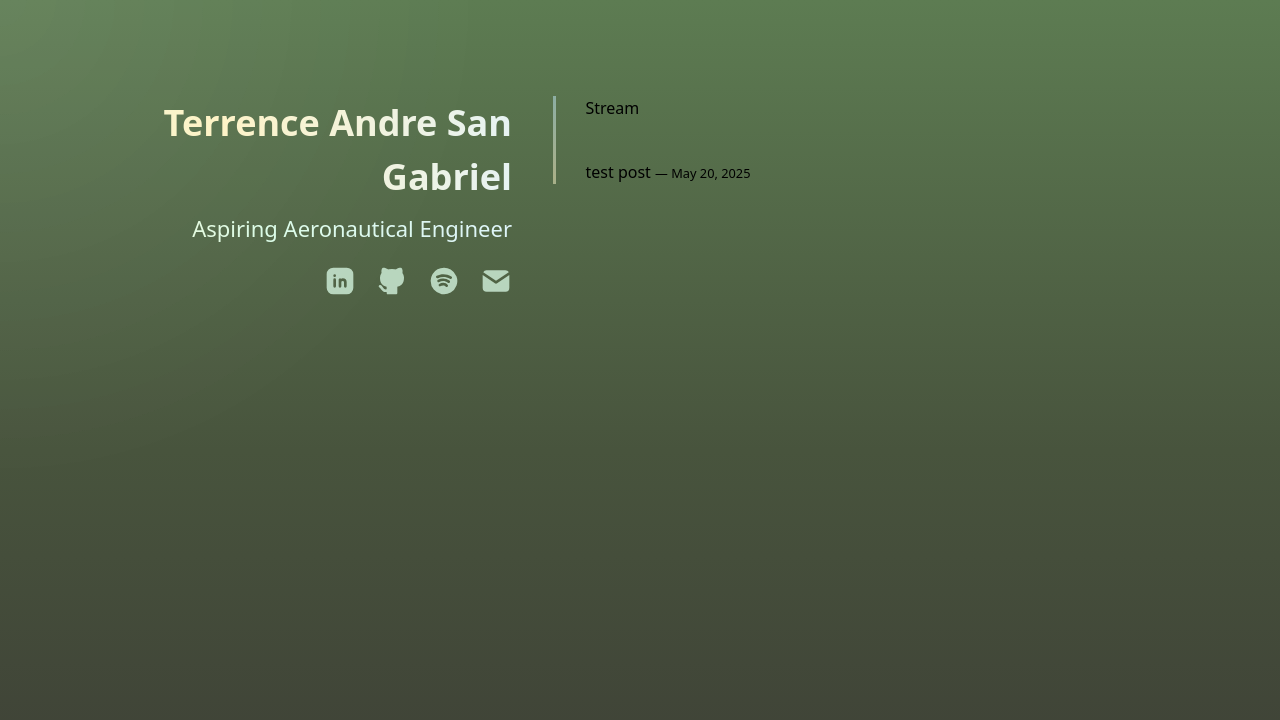
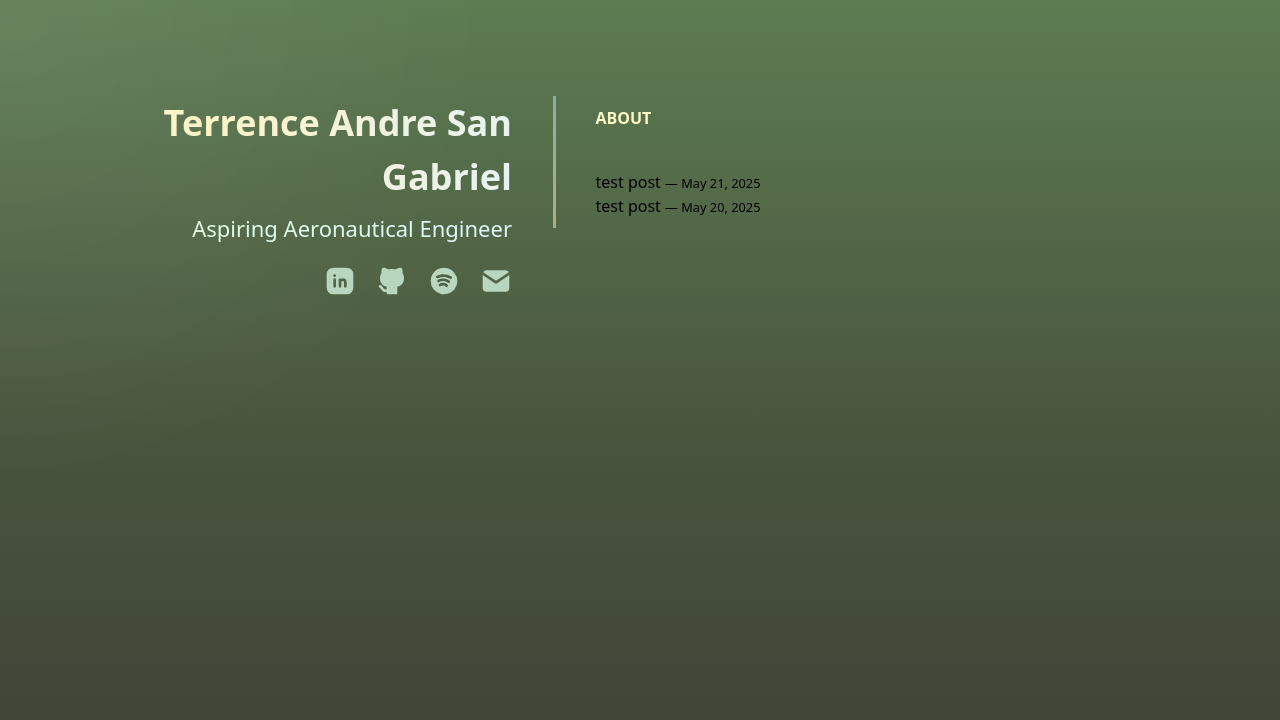
Before and after one commit to akositerrence/akositerrence.github.io, a Jekyll site: the page built from stream.html, in a window 1280 px wide. Shown: the top 720 px of the page. Built offline with Jekyll 4.4.1, drawn with Linux system fonts in a browser that asks for light colours.

Commit message:
stream page ui test

```diff
--- a/src/css/tail_main.css
+++ b/src/css/tail_main.css
@@ -883,6 +883,16 @@ html, body {
   }
   opacity: 75%;
 }
+.stream-container {
+  display: flex;
+  flex-direction: column;
+  row-gap: calc(var(--spacing) * 5);
+}
+.stream-feed {
+  @media (width >= 48rem) {
+    padding: calc(var(--spacing) * 2.5);
+  }
+}
 @property --tw-rotate-x {
   syntax: "*";
   inherits: false;
--- a/stream.html
+++ b/stream.html
@@ -62,7 +62,11 @@ title: Stream
 
         <!-- col3 -->
         <div class="content-container">
-            <h1>Stream</h1>
+
+            <!-- stream container -->
+            <div class="stream-container">
+                <h2 class="content-section-header"> ABOUT </h2>
+                <div class="stream-feed">
                     <ul>
                     {% for post in site.posts %}
                     <li>
@@ -72,6 +76,8 @@ title: Stream
                     {% endfor %}
                     </ul>
                 </div>
+            </div>
+        </div>
 
     <script src="./src/js/stream.js"></script>
 </body>
```
Also changed, not shown: _posts/2025-05-21-test.md (added, +7 -0 lines), src/css/head_main.css (+10 -0 lines). Lines whose indentation alone changed are shown as unchanged.
